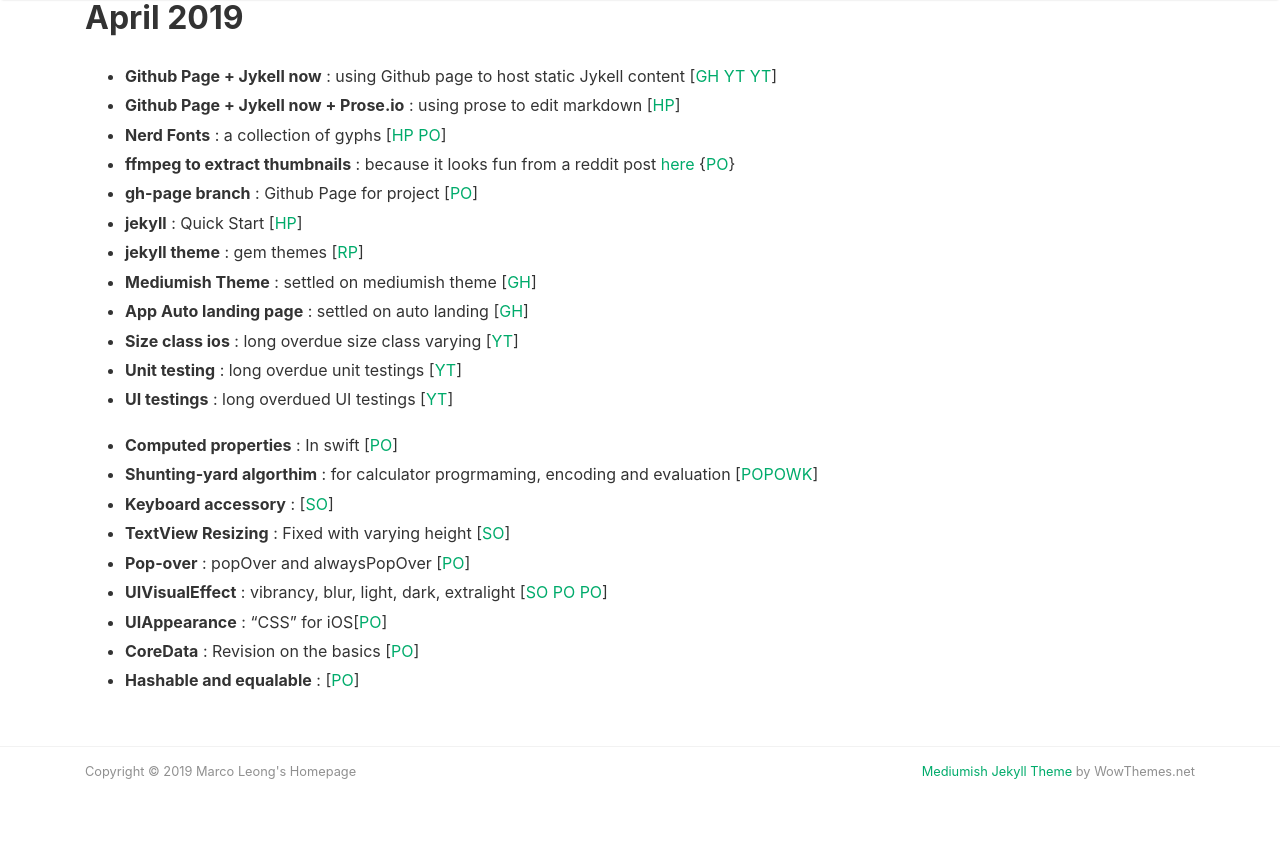
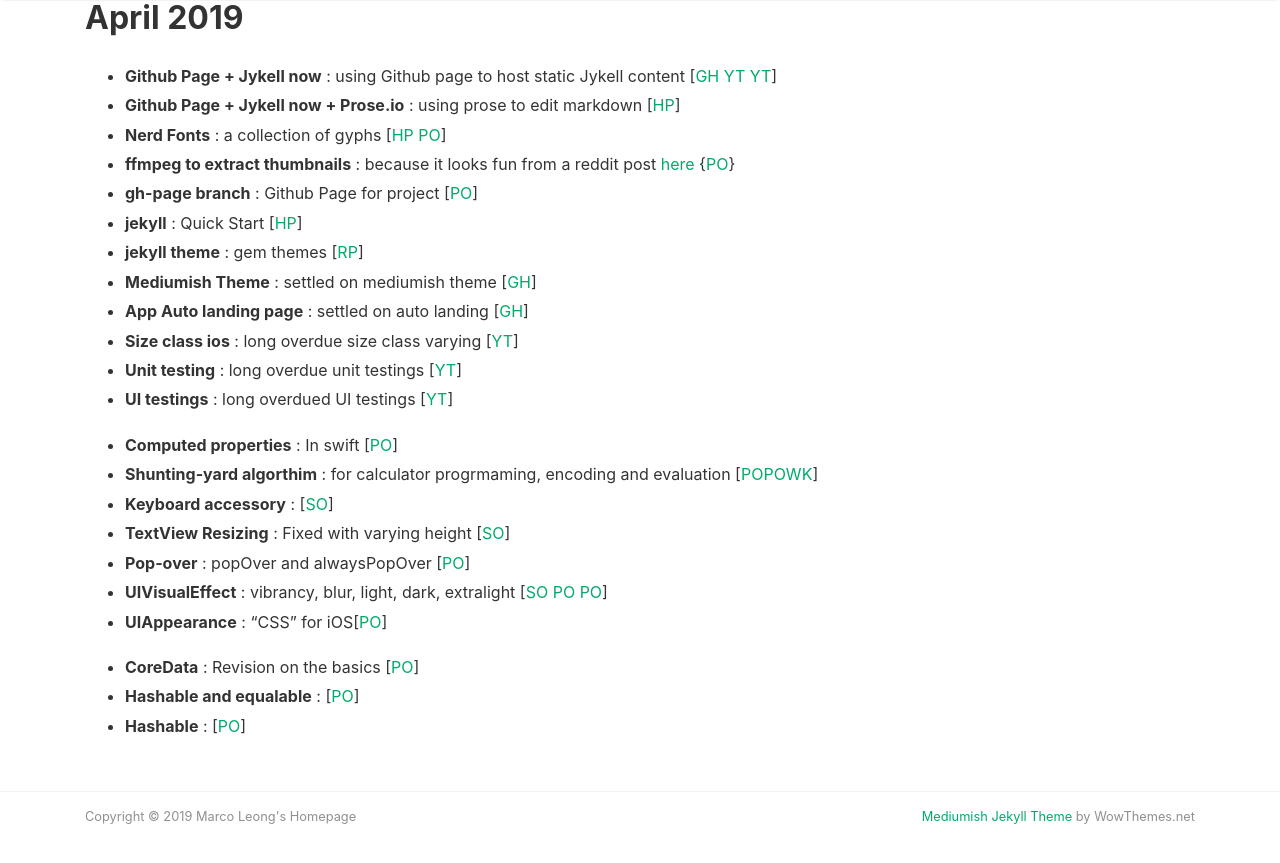
Before and after one commit to MarcoLeongDev/MarcoLeongDev.github.io, a Jekyll site: the page built from journey.md, in a window 1280 px wide and 900 px high, scrolled down 777 px. Shown: the top 863 px of the window. Built offline with Jekyll 4.4.1, drawn with Linux system fonts in a browser that asks for light colours; nearby versions of some CDN libraries; our own code applies the rules of GitHub Pages for plain Markdown files.

Commit message:
Update journey.md

```diff
--- a/journey.md
+++ b/journey.md
@@ -22,8 +22,11 @@
 - **Pop-over** : popOver and alwaysPopOver [[PO](https://www.ralfebert.de/ios-examples/uikit/choicepopover/)]
 - **UIVisualEffect** : vibrancy, blur, light, dark, extralight [[SO](https://stackoverflow.com/questions/24067719/how-to-use-uivisualeffectview) [PO](http://www.hangge.com/blog/cache/detail_1135.html) [PO](https://viblo.asia/p/tim-hieu-ve-visual-effect-trong-ios-blur-vibrancy-effect-roaerwEbkRM)]
 - **UIAppearance** : "CSS" for iOS[[PO](https://nshipster.com/uiappearance/)]
+
+
 - **CoreData** :  Revision on the basics [[PO](https://www.bobthedeveloper.io/blog/beginner-guide-to-core-data-in-swift)]
 - **Hashable and equalable** : [[PO](https://useyourloaf.com/blog/how-to-get-equatable-and-hashable-for-free/)]
+- **Hashable** : [[PO](https://useyourloaf.com/blog/swift-hashable)]
 
 
 <!-- - <details><summary>App Auto landing page</summary> settled on auto landing <a href="https://github.com/emilbaehr/automatic-app-landing-page">[GH]</a></details> -->
```
